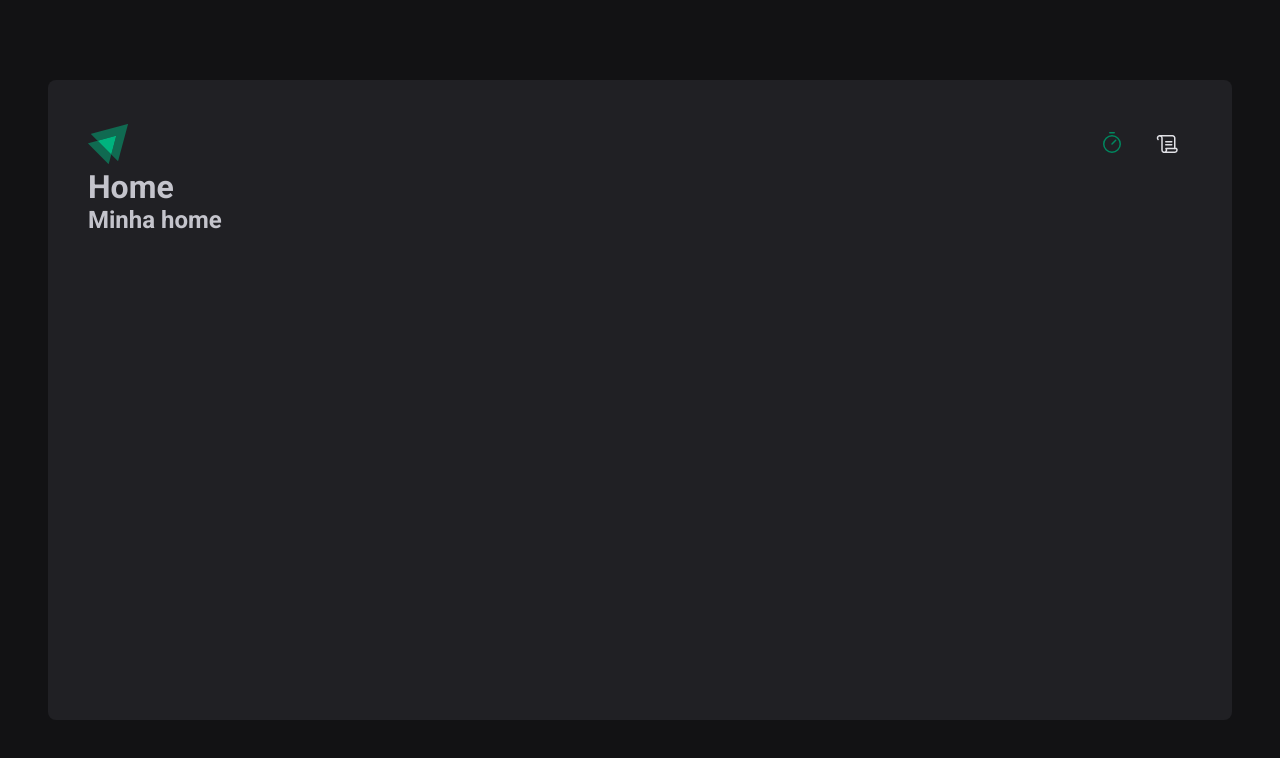
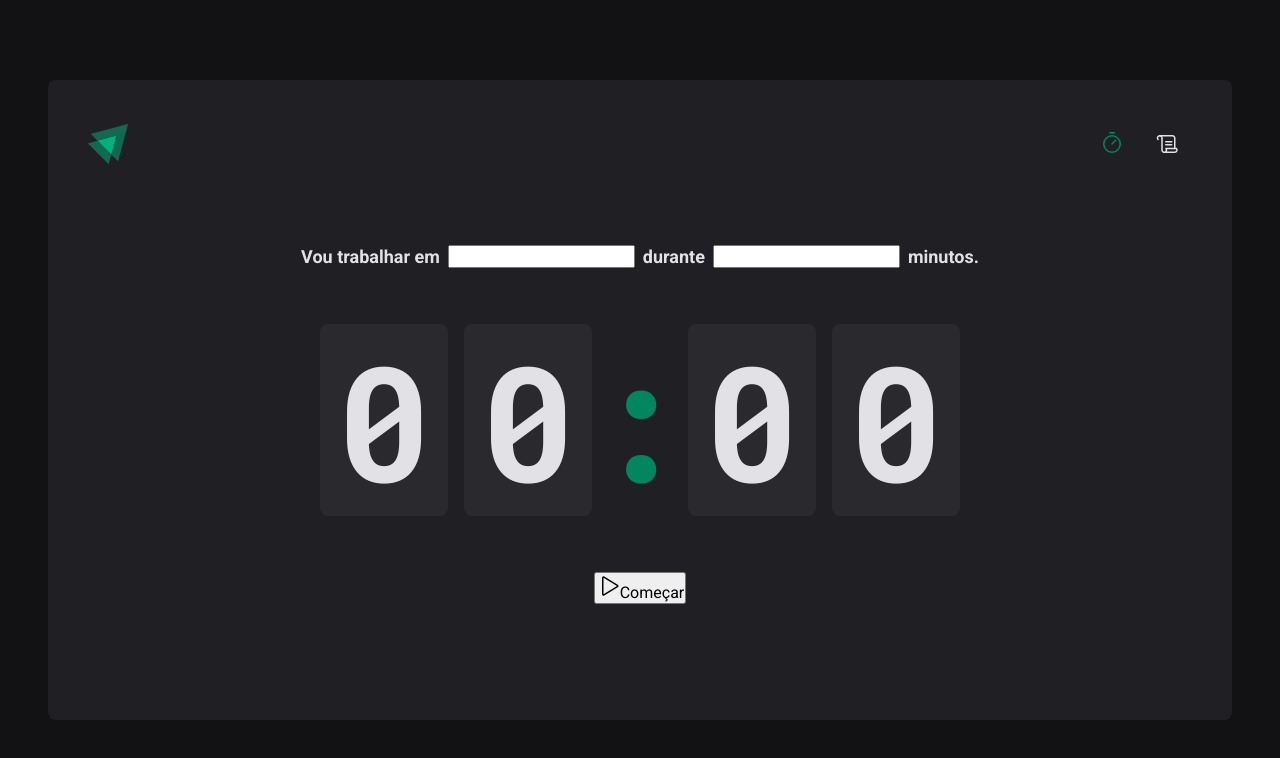
Before and after one commit to devbandeira/Rocketseat, a React (Vite) app in the folder ReactJS/2_CriandoSPAsComReactJS/02-ignite-timer/: page / in a window 1280 px wide. Shown: the top 758 px of the page. Built offline with nearby package versions, Linux system fonts and the light colour scheme.

Commit message:
Pagina Home

```diff
--- a/ReactJS/2_CriandoSPAsComReactJS/02-ignite-timer/src/pages/Home.tsx
+++ /dev/null
@@ -1,8 +0,0 @@
-export function Home() {
-  return (
-    <>
-      <h1>Home</h1>
-      <h2>Minha home</h2>
-    </>
-  )
-}
--- /dev/null
+++ b/ReactJS/2_CriandoSPAsComReactJS/02-ignite-timer/src/pages/home/index.tsx
@@ -0,0 +1,37 @@
+import { Play } from 'phosphor-react'
+import {
+  CountdownContainer,
+  FormContainer,
+  HomeContainer,
+  Separator,
+} from './styles'
+
+export function Home() {
+  return (
+    <HomeContainer>
+      <form action="">
+        <FormContainer>
+          <label htmlFor="task">Vou trabalhar em</label>
+          <input id="tasks" />
+
+          <label htmlFor="minutesAmount">durante</label>
+          <input type="number" id="minutesAmount" />
+          <span>minutos.</span>
+        </FormContainer>
+
+        <CountdownContainer>
+          <span>0</span>
+          <span>0</span>
+          <Separator>:</Separator>
+          <span>0</span>
+          <span>0</span>
+        </CountdownContainer>
+
+        <button type="submit">
+          <Play size={24} />
+          Começar
+        </button>
+      </form>
+    </HomeContainer>
+  )
+}
--- /dev/null
+++ b/ReactJS/2_CriandoSPAsComReactJS/02-ignite-timer/src/pages/home/styles.ts
@@ -0,0 +1,57 @@
+import styled from 'styled-components'
+
+export const HomeContainer = styled.main`
+  flex: 1;
+
+  display: flex;
+  flex-shrink: column;
+  align-items: center;
+  justify-content: center;
+
+  /* Alinhando tituo, countdown e o ano e dando um gap */
+  form {
+    display: flex;
+    flex-direction: column;
+    align-items: center;
+    gap: 3.5rem;
+  }
+`
+
+export const FormContainer = styled.div`
+  width: 100%;
+  display: flex;
+  align-items: center;
+  justify-content: center;
+  gap: 0.5rem;
+  color: ${(props) => props.theme['gray-100']};
+  font-size: 1.125rem;
+  font-weight: bold;
+  /* wrap para quando a tela for menor ele quebrar */
+  flex-wrap: wrap;
+`
+
+export const CountdownContainer = styled.div`
+  font-family: 'Roboto mono', monospace;
+  font-size: 10rem;
+  line-height: 8rem;
+  color: ${(props) => props.theme['gray-100']};
+
+  display: flex;
+  gap: 1rem;
+
+  span {
+    background: ${(props) => props.theme['gray-700']};
+    padding: 2rem 1rem;
+    border-radius: 8px;
+  }
+`
+
+export const Separator = styled.div`
+  padding: 2rem 0;
+  color: ${(props) => props.theme['green-500']};
+
+  width: 4rem;
+  overflow: hidden;
+  display: flex;
+  justify-content: center;
+`
--- a/ReactJS/2_CriandoSPAsComReactJS/02-ignite-timer/src/styles/global.ts
+++ b/ReactJS/2_CriandoSPAsComReactJS/02-ignite-timer/src/styles/global.ts
@@ -15,6 +15,8 @@
   body{
     background: ${(props) => props.theme['gray-900']};
     color: ${(props) => props.theme['gray-300']};
+    /* deixa a fonte mais detalhadas */
+    -webkit-font-smoothing: antialiased;
   }
 
   body, input, textarea, button {
```
